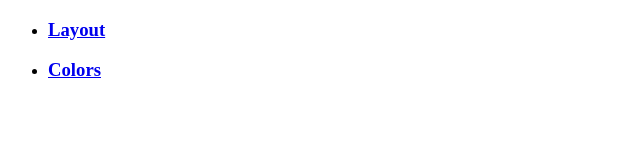
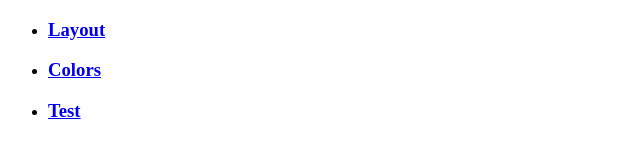
Before and after one commit to Mlaurgaard/DanknoodleCSS, a plain HTML site: page index.html in a window 1280 px wide. Shown: the full height of the page, 0-640 px from the left. Drawn offline with Linux system fonts and the light colour scheme.

Commit message:
Added href-link for new html in docs folder.

```diff
--- a/index.html
+++ b/index.html
@@ -12,6 +12,7 @@
     <ul>
         <li><a href="/docs/layout.html"><h3>Layout</h3></a></li>
         <li><a href="/docs/colors.html"><h3>Colors</h3></a></li>
+        <li><a href="/docs/Testing.html"><h3>Test</h3></a></li>
     </ul>
 </div>
 
```
